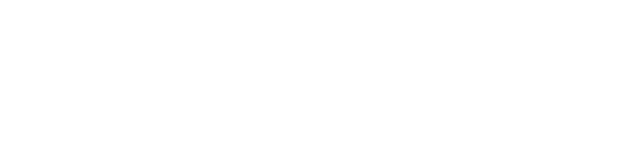
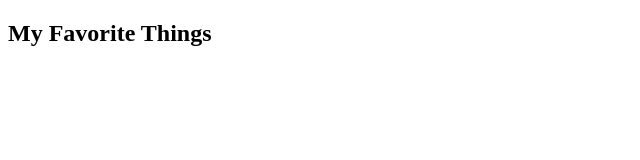
Before and after one commit to Dungan-Joshua/Cats-and-Dogs, a plain HTML site: page index.html in a window 1280 px wide. Shown: the whole page, without its empty margins (0-640 px from the left). Drawn offline with Linux system fonts and the light colour scheme.

Commit message:
Updating Code

```diff
--- a/index.html
+++ b/index.html
@@ -35,3 +35,7 @@
                         Thank you Place Puppy
                     </a>
                 </p>
+            -->
+            <h2>My Favorite Things</h2>
+        </body>
+    </html>
```
Lines whose indentation alone changed are shown as unchanged.
